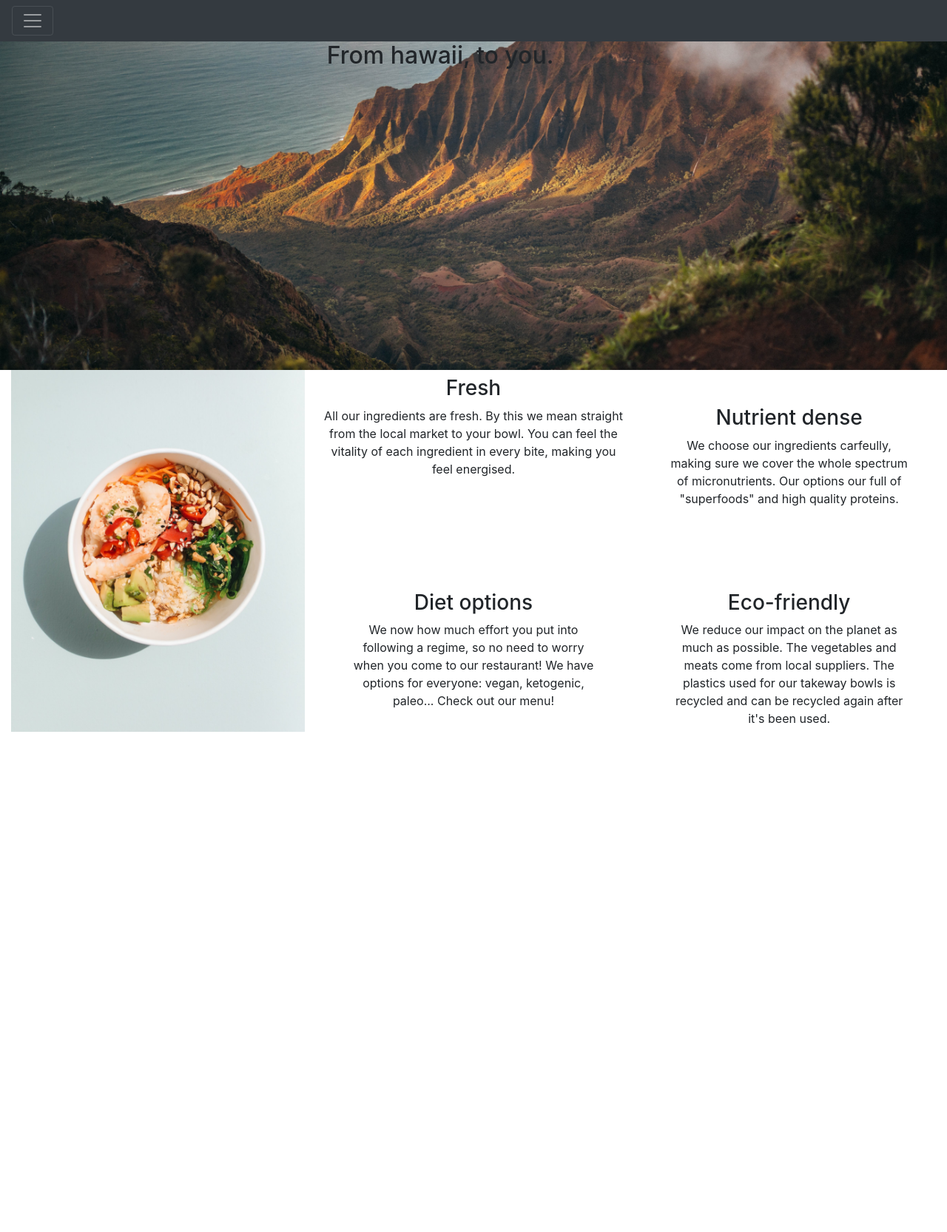
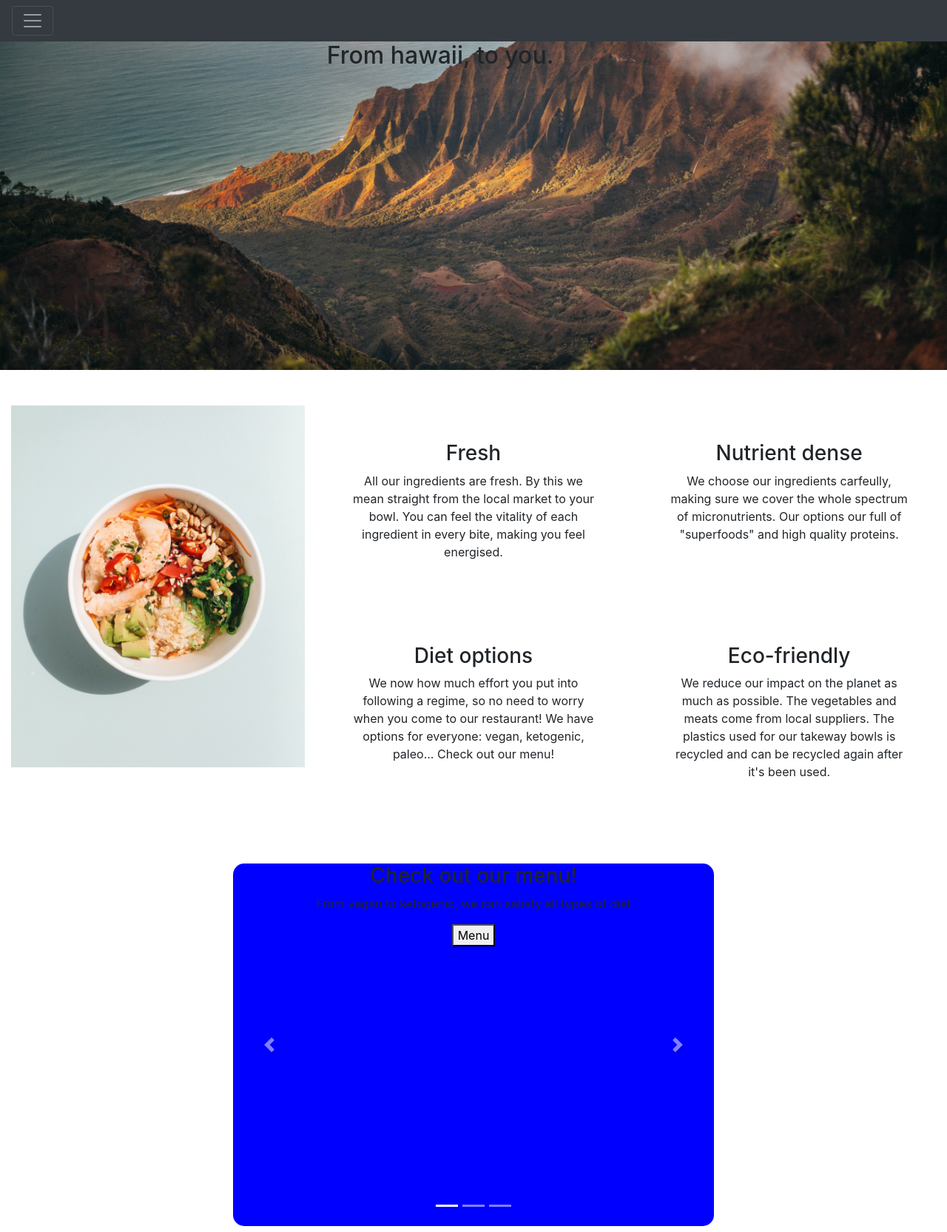
Before and after one commit to rubengardner/Restaurant_booking, a Django app: page / in a window 1280 px wide. Shown: the whole page at 74% size. Before the commit the page ends 989 px from the top, so only its background shows below. Run offline with Django 3.2, Linux system fonts and the light colour scheme.

Commit message:
Add Carrousel and separate base from index

```diff
--- a/book_table/static/css/style.css
+++ b/book_table/static/css/style.css
@@ -15,10 +15,17 @@
 
 /*--------------------Header--------------*/
 .poke-image{
-    background: url("../images/poke_bowl.jpg");
-    margin:auto;
     background-repeat: no-repeat;
-    background-size: cover;
-    max-width: 100%;
-    vertical-align: middle;
+    width: 100%;
 }
+
+/*--------Container carrousel-------------*/
+.carousel-outter {
+    background-color: blue;
+    height: 490px;
+    width: 95vw;
+    max-width: 650px;
+    margin: auto;
+    overflow: hidden;
+    border-radius: 15px;
+}
--- a/book_table/templates/book_table/base.html
+++ b/book_table/templates/book_table/base.html
@@ -39,57 +39,21 @@
     </div>
 </header>
 
-<section class="container-fluid logo">
-    <div class="row justify-content-center">
-      <div class="col-4">
-            <h1>DreamPoke</h1>
-            <h2>From hawaii, to you.</h2>
-            <!--https://www.pexels.com/photo/brown-mountains-2559941/-->
-          </div>
-        </div>
-    </div>
-</section>
+{% block content %}
+<!-- Content Goes here -->
+{% endblock content %}
 
-<section class="container-fluid text-center">
+<footer class="container-fluid">
   <div class="row">
-    <div class="col-12 col-md-4">
-      <div class="row">
-        <div class="col-12">
-          <img src="../static/images/poke_bowl.jpg" class="poke-image" alt="Poke bowl">
-        </div>
+      <div class="col-sm-4">
+        <h5> </h5>
       </div>
-    </div>
-    <div class="col-md-8">
-      <div class="row">
-    <div class="col-12 col-md-6 p-2">
-      <h3>Fresh</h3>
-      <p>All our ingredients are fresh. By this we mean straight from the local market to your bowl.
-        You can feel the vitality of each ingredient in every bite, making you feel energised.
-      </p>
-    </div>
-    <div class="col-12 col-md-6 p-5">
-      <h3>Nutrient dense</h3>
-      <p> We choose our ingredients carfeully, making sure we cover the whole spectrum of micronutrients.
-        Our options our full of "superfoods" and high quality proteins.
-      </p>
-    </div>
-    <div class="col-12 col-md-6 p-5">
-      <h3>Diet options</h3>
-      <p>We now how much effort you put into following a regime, so no need to worry when you come to
-        our restaurant! We have options for everyone: vegan, ketogenic, paleo... Check out our menu!
-      </p>
-    </div>
-    <div class="col-12 col-md-6 p-5">
-      <h3>Eco-friendly</h3>
-      <p>We reduce our impact on the planet as much as possible. The vegetables and meats come from local
-        suppliers. The plastics used for our takeway bowls is recycled and can be recycled again after it's been used.
-      </p>
-    </div>
+
+
+
+      </div>
   </div>
-  </div>
-</div>
-
-</section>
+</footer>
 
 
     <script src="https://cdn.jsdelivr.net/npm/jquery@3.5.1/dist/jquery.slim.min.js" integrity="sha384-DfXdz2htPH0lsSSs5nCTpuj/zy4C+OGpamoFVy38MVBnE+IbbVYUew+OrCXaRkfj" crossorigin="anonymous"></script>
--- /dev/null
+++ b/book_table/templates/book_table/index.html
@@ -0,0 +1,92 @@
+{% extends "book_table/base.html" %}
+
+{% block content %}
+
+
+<section class="container-fluid logo">
+    <div class="row justify-content-center">
+      <div class="col-4">
+            <h1>DreamPoke</h1>
+            <h2>From hawaii, to you.</h2>
+            <!--https://www.pexels.com/photo/brown-mountains-2559941/-->
+          </div>
+        </div>
+    </div>
+</section>
+
+<section class="container-fluid text-center  pt-5">
+    <div class="row">
+      <div class="col-12 col-md-4">
+        <div class="row">
+          <div class="col-12">
+            <img src="../static/images/poke_bowl.jpg" class="poke-image" alt="Poke bowl">
+          </div>
+        </div>
+      </div>
+      <div class="col-12 col-md-8">
+        <div class="row">
+      <div class="col-12 col-md-6 p-5">
+        <h3>Fresh</h3>
+        <p>All our ingredients are fresh. By this we mean straight from the local market to your bowl.
+          You can feel the vitality of each ingredient in every bite, making you feel energised.
+        </p>
+      </div>
+      <div class="col-12 col-md-6 p-5">
+        <h3>Nutrient dense</h3>
+        <p> We choose our ingredients carfeully, making sure we cover the whole spectrum of micronutrients.
+          Our options our full of "superfoods" and high quality proteins.
+        </p>
+      </div>
+      <div class="col-12 col-md-6 p-5">
+        <h3>Diet options</h3>
+        <p>We now how much effort you put into following a regime, so no need to worry when you come to
+          our restaurant! We have options for everyone: vegan, ketogenic, paleo... Check out our menu!
+        </p>
+      </div>
+      <div class="col-12 col-md-6 p-5">
+        <h3>Eco-friendly</h3>
+        <p>We reduce our impact on the planet as much as possible. The vegetables and meats come from local
+          suppliers. The plastics used for our takeway bowls is recycled and can be recycled again after it's been used.
+        </p>
+      </div>
+    </div>
+    </div>
+  </div>
+  </section>
+
+  <section class="pt-5">
+    <div id="carouselExampleIndicators" class="carousel slide carousel-outter text-center " data-ride="carousel">
+      <ol class="carousel-indicators">
+        <li data-target="#carouselExampleIndicators" data-slide-to="0" class="active"></li>
+        <li data-target="#carouselExampleIndicators" data-slide-to="1"></li>
+        <li data-target="#carouselExampleIndicators" data-slide-to="2"></li>
+      </ol>
+      <div class="carousel-inner">
+        <div class="carousel-item active">
+          <h3>Check out our menu!</h3>
+          <p>From vegan to ketogenic, we can satisfy all types of diet</p>
+          <button>Menu</button>
+        </div>
+        <div class="carousel-item">
+          <h3>Make a reservation</h3>
+          <p>Book a table with us, come and enjoy our delicious bowls</p>
+          <button> Book a table</button>
+        </div>
+        <div class="carousel-item">
+          <h3>Contact information </h3>
+          <p>What to contact us? All our info here!</p>
+          <button>Contact</button>
+        </div>
+      </div>
+      <a class="carousel-control-prev" href="#carouselExampleIndicators" role="button" data-slide="prev">
+        <span class="carousel-control-prev-icon" aria-hidden="true"></span>
+        <span class="sr-only">Previous</span>
+      </a>
+      <a class="carousel-control-next" href="#carouselExampleIndicators" role="button" data-slide="next">
+        <span class="carousel-control-next-icon" aria-hidden="true"></span>
+        <span class="sr-only">Next</span>
+      </a>
+    </div>
+  </section>
+
+{%endblock%}
--- a/book_table/views.py
+++ b/book_table/views.py
@@ -3,4 +3,4 @@ from django.shortcuts import render, HttpResponse
 
 # Create your views here.
 def index_view(request):
-    return render(request, 'book_table/base.html')
+    return render(request, 'book_table/index.html')
```
